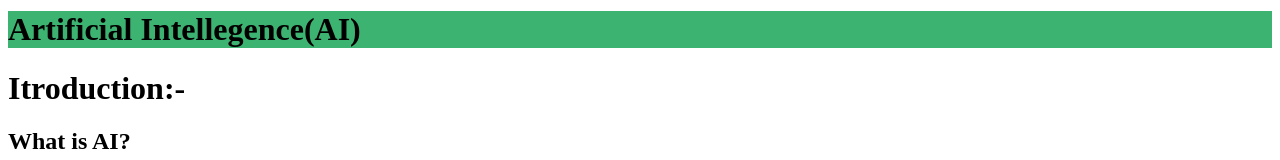
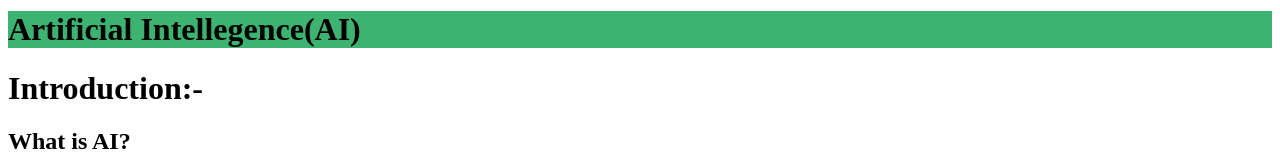
Before and after one commit to muhammed-ahmed-elshemy/Html-Project, a plain HTML site: page main page.html in a window 1280 px wide. Shown: the part 126-286 px from the top of the page. Drawn offline with Linux system fonts and the light colour scheme.

Commit message:
Update main page.html

```diff
--- a/main page.html
+++ b/main page.html
@@ -11,7 +11,7 @@
     </ul>
 </nav>
 <h1 style="background-color:MediumSeaGreen;">Artificial Intellegence(AI)</h1>
-<h1>Itroduction:-</h1>
+<h1>Introduction:-</h1>
 <body>
 <h2>What is AI?</h2>
 <p style="font-size:20px">Artificial intelligence(AI) is the behavior and specific characteristics of computer
```
